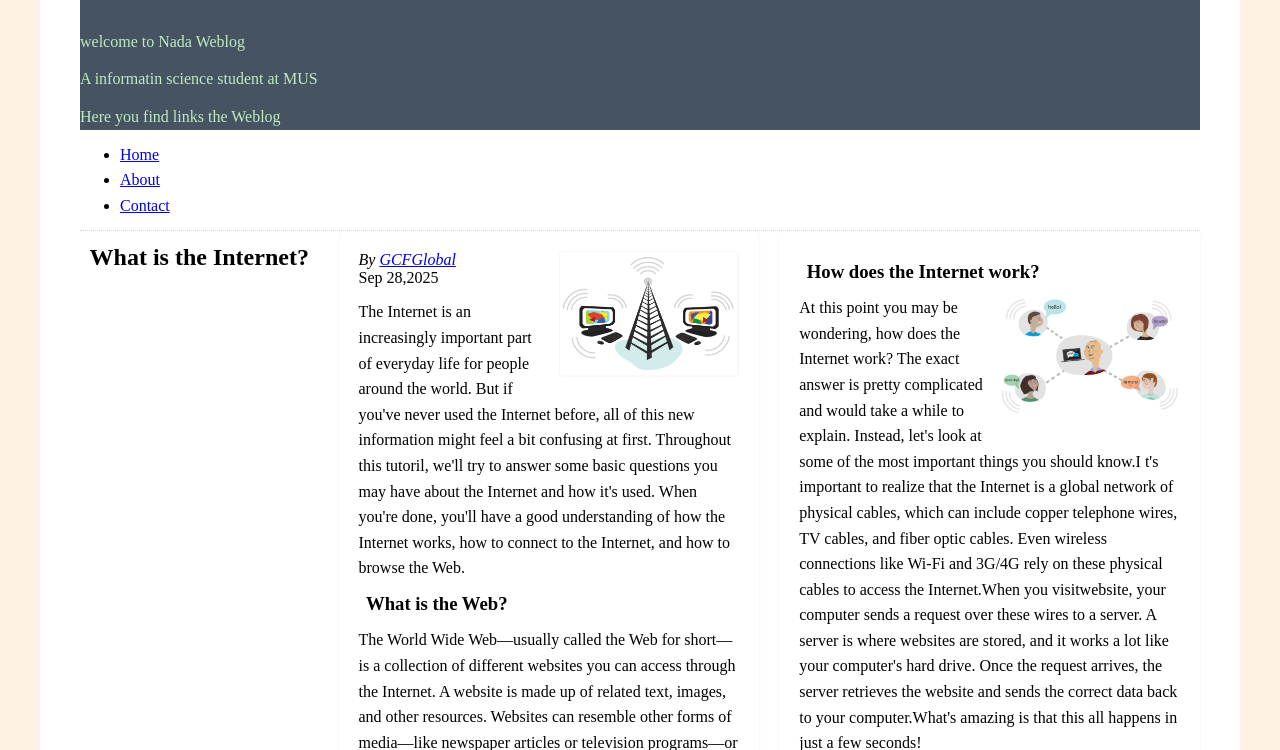
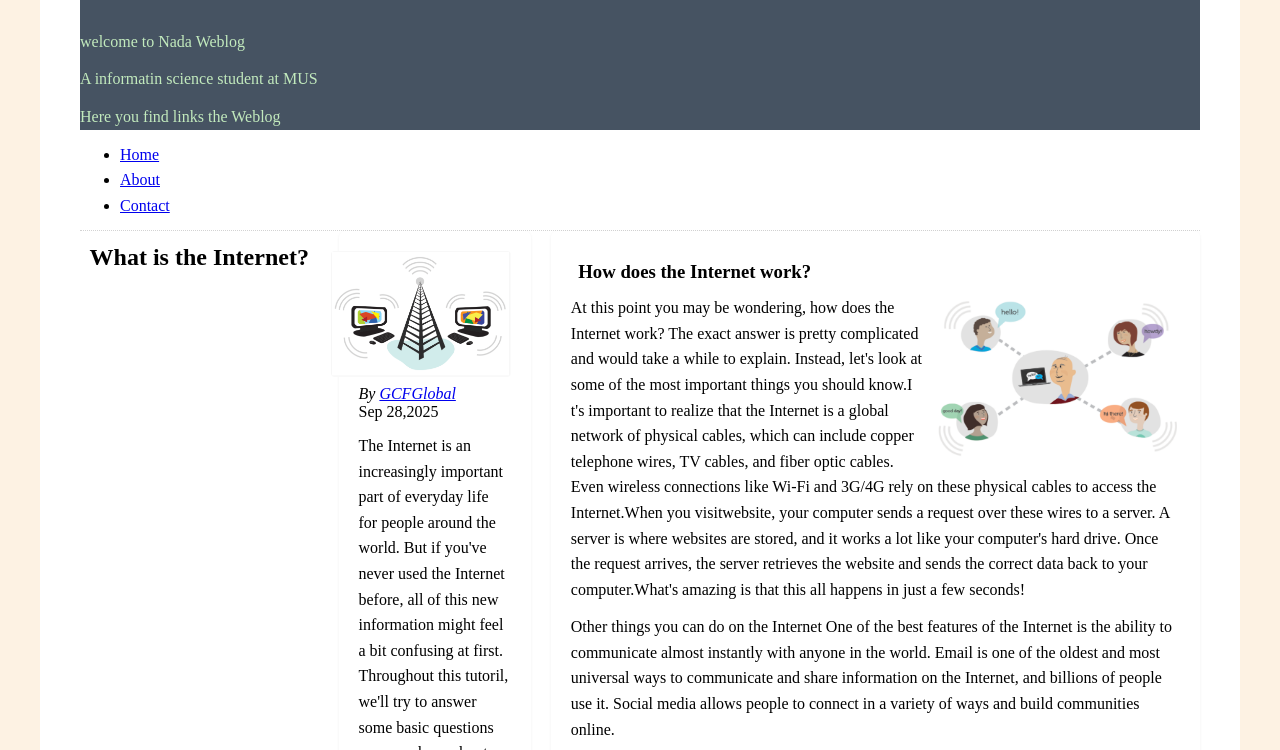
Before and after one commit to nada-y/mi349_blog, a plain HTML site: page index.html in a window 1280 px wide. Shown: the part 202-952 px from the top of the page. Drawn offline with Linux system fonts and the light colour scheme.

Commit message:
modified

```diff
--- a/style.css
+++ b/style.css
@@ -51,7 +51,7 @@ article::after {
 }
 
 article:nth-of-type(1){
-  flex: 4;
+  flex: 1;
 }
 
 article:nth-of-type(2){
```
